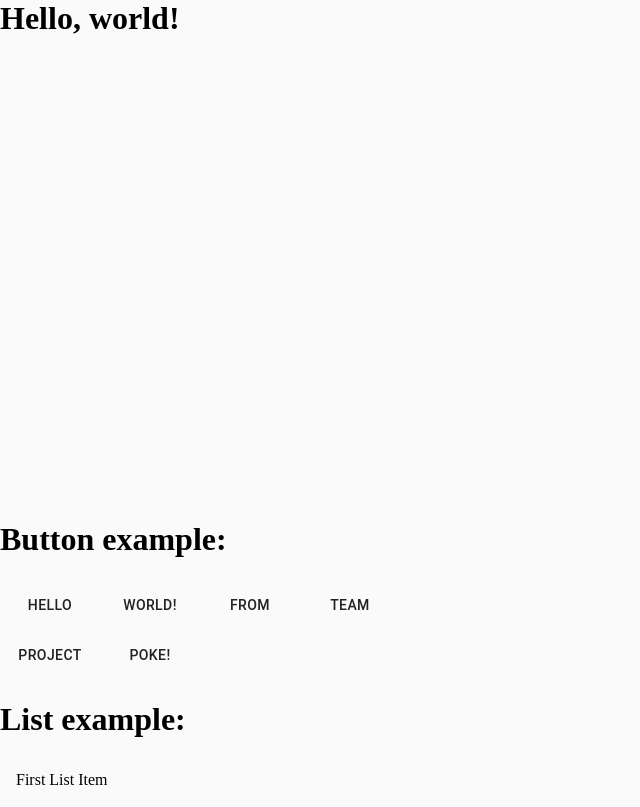
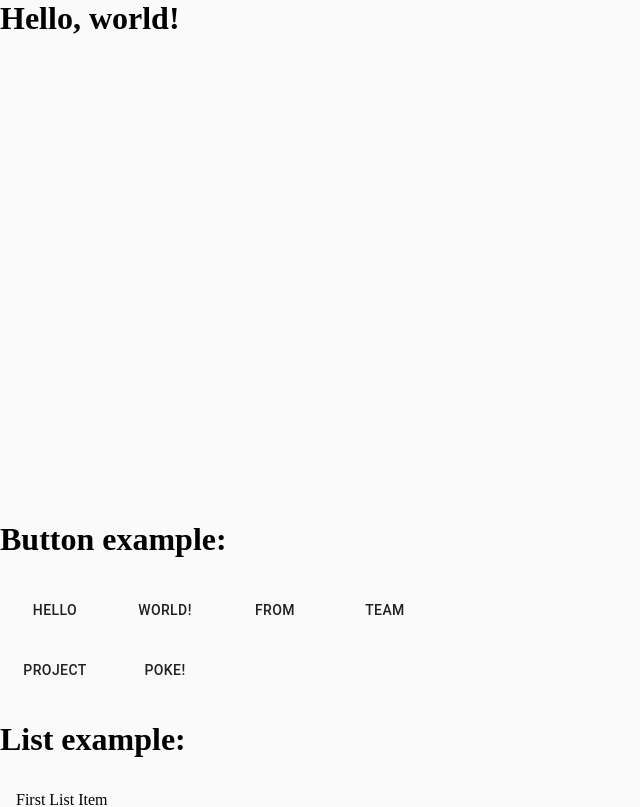
Before and after one commit to Losses/project-poke, a React (Create React App) app: page / in a window 1280 px wide. Shown: the top 807 px of the page, without its empty margins (0-640 px from the left). Built offline with nearby package versions, Linux system fonts and the light colour scheme.

Commit message:
fix: Better style for demo page.

```diff
--- a/src/App.css
+++ b/src/App.css
@@ -1,5 +1,9 @@
 .buttons {
   display: flex;
+}
+
+.buttons > * {
+  margin: 5px;
 }
 
 .list {
```
